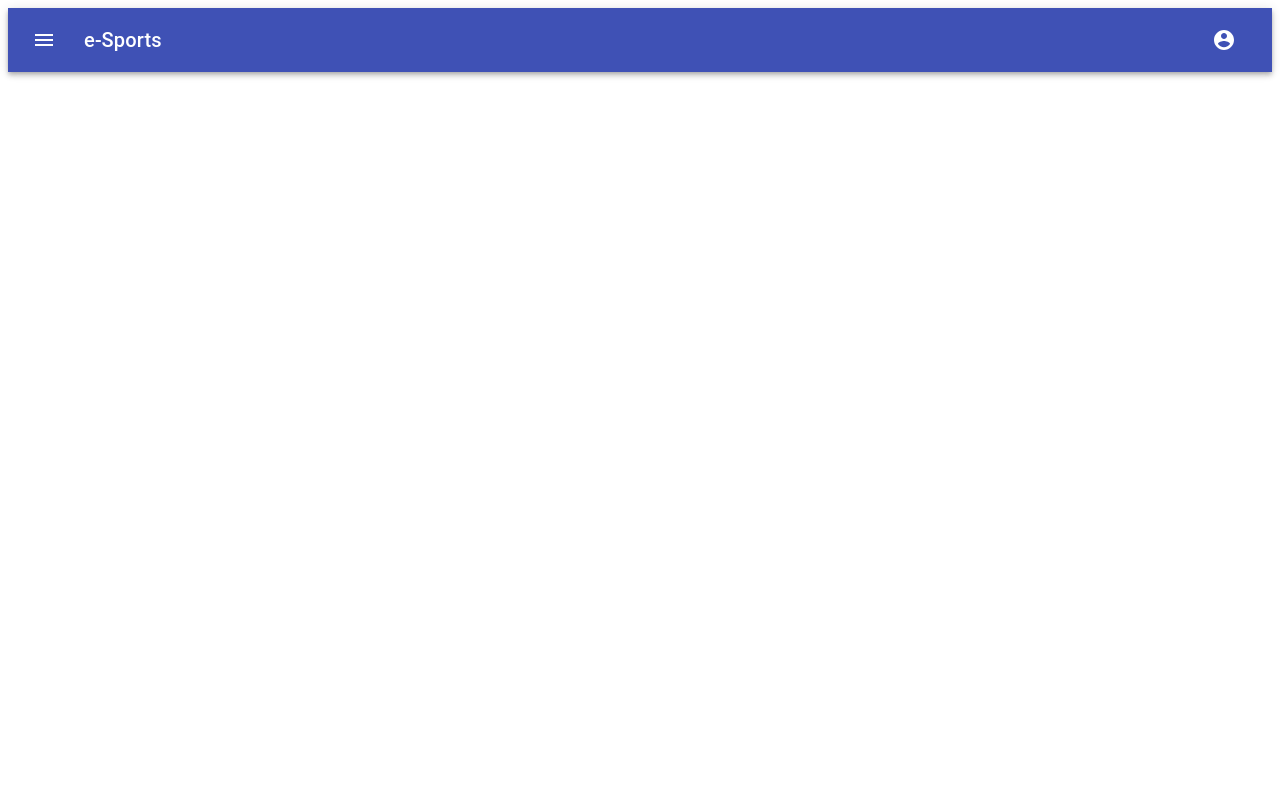
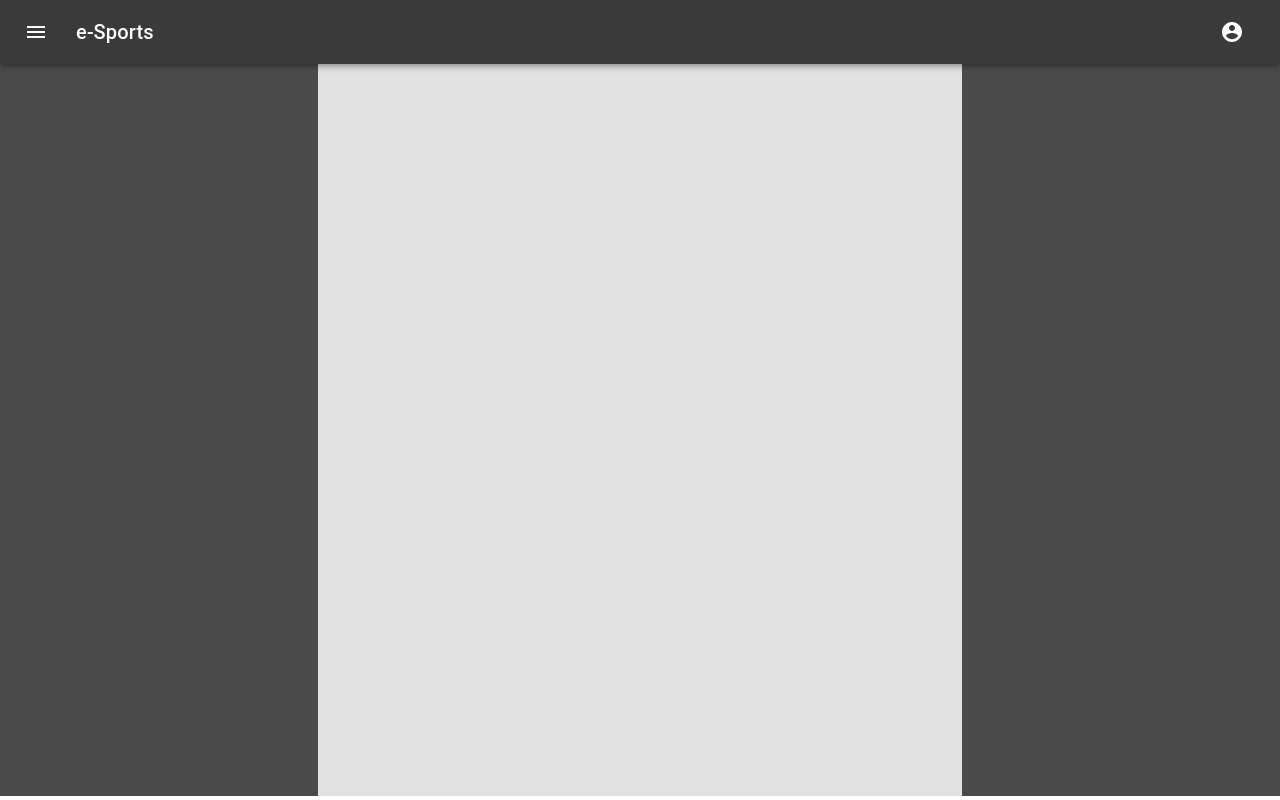
Before and after one commit to toliner/2222-hackathon, a React (Create React App) app in the folder frontend/: page / in a window 1280 px wide. Built offline with nearby package versions, Linux system fonts and the light colour scheme.

Commit message:
/ Homeのコーディング

```diff
--- a/frontend/src/apps/App.tsx
+++ b/frontend/src/apps/App.tsx
@@ -1,11 +1,12 @@
 import React from 'react';
 import {MenuAppBar} from "../components/common/menu-app-bar";
-
+import {Home} from "../components/pages/home";
 
 const App = () => {
     return (
         <div className="App">
             <MenuAppBar/>
+            <Home />
         </div>
     );
 }
--- a/frontend/src/components/common/menu-app-bar.tsx
+++ b/frontend/src/components/common/menu-app-bar.tsx
@@ -1,5 +1,5 @@
 import React from 'react';
-import { createStyles, makeStyles, Theme } from '@material-ui/core/styles';
+import {createStyles, makeStyles, Theme} from '@material-ui/core/styles';
 import AppBar from '@material-ui/core/AppBar';
 import Toolbar from '@material-ui/core/Toolbar';
 import Typography from '@material-ui/core/Typography';
@@ -17,6 +17,9 @@ const useStyles = makeStyles((theme: Theme) =>
         root: {
             flexGrow: 1,
         },
+        appBar: {
+            backgroundColor: 'rgba(58, 58, 58, 1)',
+        },
         menuButton: {
             marginRight: theme.spacing(2),
         },
@@ -28,63 +31,27 @@ const useStyles = makeStyles((theme: Theme) =>
 
 export const MenuAppBar = () => {
     const classes = useStyles();
-  const [auth, setAuth] = React.useState(true);
-  const [anchorEl, setAnchorEl] = React.useState<null | HTMLElement>(null);
-  const open = Boolean(anchorEl);
-
-  const handleChange = (event: React.ChangeEvent<HTMLInputElement>) => {
-    setAuth(event.target.checked);
-  };
-
-  const handleMenu = (event: React.MouseEvent<HTMLElement>) => {
-    setAnchorEl(event.currentTarget);
-  };
-
-  const handleClose = () => {
-    setAnchorEl(null);
-  };
 
     return (
         <div className={classes.root}>
-      <AppBar position="static">
+            <AppBar className={classes.appBar}>
                 <Toolbar>
                     <IconButton edge="start" className={classes.menuButton} color="inherit" aria-label="menu">
-            <MenuIcon />
+                        <MenuIcon/>
                     </IconButton>
                     <Typography variant="h6" className={classes.title}>
                         e-Sports
                     </Typography>
-          {auth && (
                     <div>
                         <IconButton
                             aria-label="account of current user"
                             aria-controls="menu-appbar"
                             aria-haspopup="true"
-                onClick={handleMenu}
                             color="inherit"
                         >
-                <AccountCircle />
+                            <AccountCircle/>
                         </IconButton>
-              <Menu
-                id="menu-appbar"
-                anchorEl={anchorEl}
-                anchorOrigin={{
-                  vertical: 'top',
-                  horizontal: 'right',
-                }}
-                keepMounted
-                transformOrigin={{
-                  vertical: 'top',
-                  horizontal: 'right',
-                }}
-                open={open}
-                onClose={handleClose}
-              >
-                <MenuItem onClick={handleClose}>Profile</MenuItem>
-                <MenuItem onClick={handleClose}>My account</MenuItem>
-              </Menu>
                     </div>
-          )}
                 </Toolbar>
             </AppBar>
         </div>
--- /dev/null
+++ b/frontend/src/components/pages/home.tsx
@@ -0,0 +1,36 @@
+import React from "react";
+import {createStyles, makeStyles, Theme} from "@material-ui/core/styles";
+import {Grid, Box} from "@material-ui/core";
+
+const useStyles = makeStyles((theme: Theme) =>
+    createStyles({
+            root: {
+                flexGrow: 1,
+            },
+            paper: {
+                textAlign: 'center',
+                background: 'rgba(226, 226, 226, 1)',
+                height: '100vh',
+            },
+            bg: {
+                background: 'rgba(75, 75, 75, 1)',
+            }
+        }
+    )
+)
+
+export const Home: React.FC = () => {
+    const classes = useStyles();
+
+    return (
+        <div className={classes.root}>
+            <Grid container spacing={3}>
+                <Grid item xs={3} className={classes.bg}/>
+                <Grid item xs={6} className={classes.paper}>
+                    <Box>List</Box>
+                </Grid>
+                <Grid item xs={3} className={classes.bg}/>
+            </Grid>
+        </div>
+    )
+}
```
Lines whose indentation alone changed are shown as unchanged.
